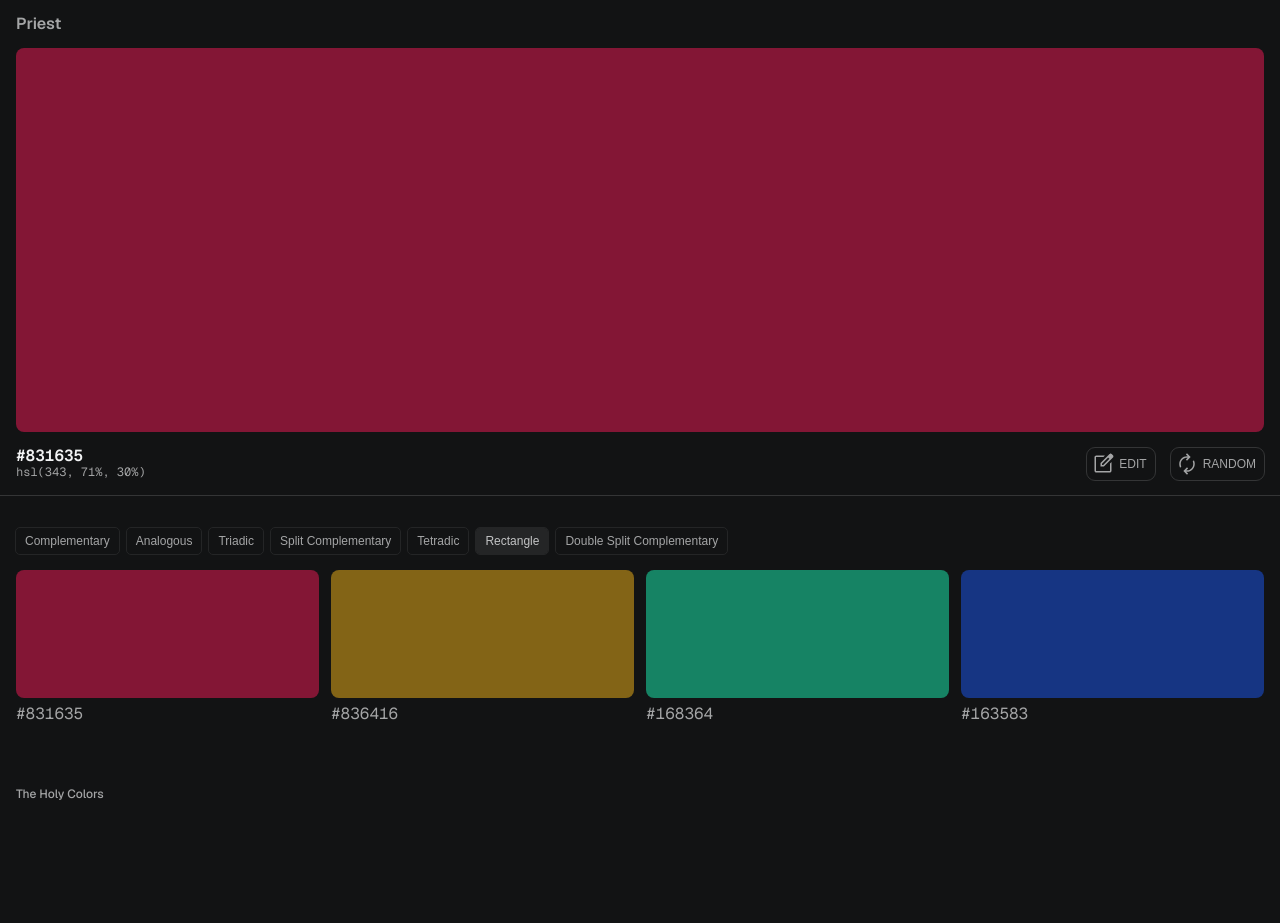
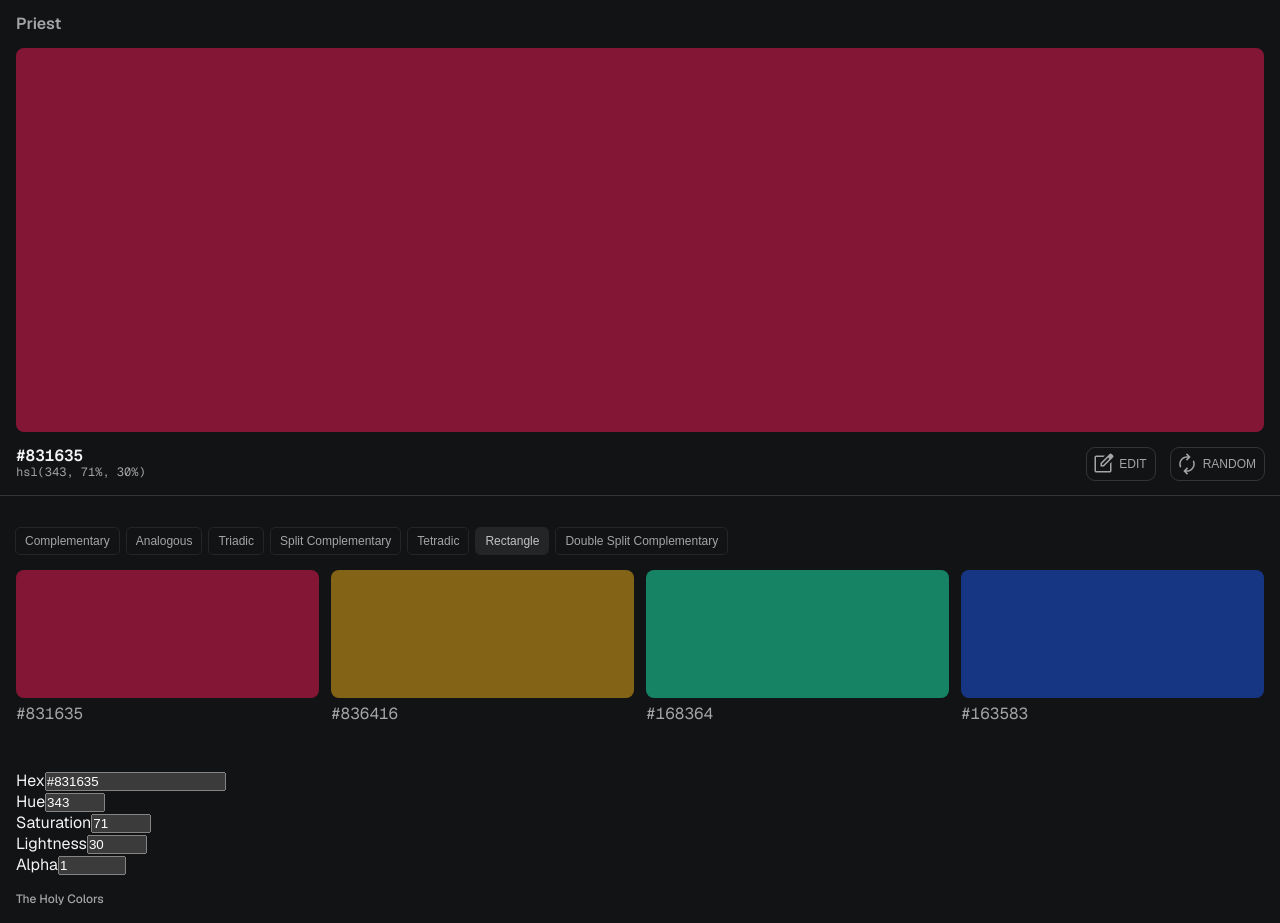
Before and after one commit to r-sp/priest, a Next.js app: page / in a window 1280 px wide. Before the commit the page ends 818 px from the top, so only its background shows below. Built offline with nearby package versions, Linux system fonts and the light colour scheme.

Commit message:
fix color options using zustand

```diff
--- a/src/components/color.tsx
+++ b/src/components/color.tsx
@@ -7,6 +7,7 @@ import ColorPicker from "./color-picker";
 import ColorDetails from "./color-details";
 import ColorOptions from "./color-options";
 import ColorHarmony from "./color-harmony";
+import ColorToolkit from "./color/toolkit";
 
 export default function Color(props: { raw: AnyColor }) {
   const [rawColor, setRawColor] = useState<AnyColor>(props.raw);
@@ -21,6 +22,7 @@ export default function Color(props: { raw: AnyColor }) {
         <ColorOptions color={{ hex: color.toHex(), rgb: color.toRgbString(), raw: color.toHsl() }} action={setRawColor} />
       </ColorDetails>
       <ColorHarmony raw={deferredColor} />
+      <ColorToolkit color={{ hex: color.toHex(), rgb: color.toRgbString(), raw: color.toHsl() }} action={setRawColor} />
     </section>
   );
 }
--- /dev/null
+++ b/src/components/color/input.tsx
@@ -0,0 +1,48 @@
+"use client";
+
+import { useState, useRef } from "react";
+import type { ChangeEventHandler, ComponentPropsWithoutRef } from "react";
+
+export default function ColorInput({
+  value,
+  update,
+  focus,
+  leave,
+  ...rest
+}: {
+  update?: ChangeEventHandler<HTMLInputElement>;
+  focus?: ChangeEventHandler<HTMLInputElement>;
+  leave?: ChangeEventHandler<HTMLInputElement>;
+} & ComponentPropsWithoutRef<"input">) {
+  const [color, setColor] = useState<typeof value>(value);
+  const ref = useRef<boolean>(false);
+
+  if (color !== value && ref.current === false) {
+    setColor(value);
+  }
+
+  return (
+    <input
+      value={color}
+      onChange={(e) => {
+        setColor(e.target.value);
+        if (update) {
+          update(e);
+        }
+      }}
+      onFocus={(e) => {
+        ref.current = true;
+        if (focus) {
+          focus(e);
+        }
+      }}
+      onBlur={(e) => {
+        ref.current = false;
+        if (leave) {
+          leave(e);
+        }
+      }}
+      {...rest}
+    />
+  );
+}
--- /dev/null
+++ b/src/components/color/toolkit.tsx
@@ -0,0 +1,124 @@
+"use client";
+
+import { create } from "zustand";
+import { useColor as getColor } from "~/lib/color";
+import type { Dispatch, SetStateAction } from "react";
+import type { AnyColor, HslaColor } from "~/lib/types";
+import ColorInput from "./input";
+
+type ColorState = {
+  hex: string;
+  rgb: string;
+  raw: HslaColor;
+};
+
+type ColorActions = {
+  setHex: (newColor: ColorState["hex"] | ((currentColor: ColorState["hex"]) => ColorState["hex"])) => void;
+  setRaw: (newColor: ColorState["raw"] | ((currentColor: ColorState["raw"]) => ColorState["raw"])) => void;
+};
+
+type ColorStore = ColorState & ColorActions;
+
+const useColorStore = (initValue: ColorState) => {
+  return create<ColorStore>()((set) => ({
+    ...initValue,
+    setHex: (newColor) =>
+      set((state) => ({
+        hex: typeof newColor === "function" ? newColor(state.hex) : newColor,
+      })),
+    setRaw: (newColor) =>
+      set((state) => ({
+        raw: typeof newColor === "function" ? newColor(state.raw) : newColor,
+      })),
+  }));
+};
+
+export default function ColorToolkit(props: { color: ColorState; action: Dispatch<SetStateAction<AnyColor>> }) {
+  const { hex, raw, setHex, setRaw } = useColorStore(props.color)((state) => state);
+
+  const updateHex = (color: string) => {
+    const currentColor = getColor(color);
+    const isValidColor = currentColor.isValid();
+
+    if (isValidColor) {
+      setHex(color);
+      props.action(currentColor.minify({ alphaHex: true }));
+    }
+    return color;
+  };
+
+  const updateHsl = (hsl: HslaColor) => {
+    props.action(hsl);
+    return hsl;
+  };
+  const updateHue = (hue: number) => setRaw((currentColor) => updateHsl({ ...currentColor, h: hue }));
+  const updateSaturation = (saturation: number) => setRaw((currentColor) => updateHsl({ ...currentColor, s: saturation }));
+  const updateLightness = (lightness: number) => setRaw((currentColor) => updateHsl({ ...currentColor, l: lightness }));
+  const updateAlpha = (alpha: number) => setRaw((currentColor) => updateHsl({ ...currentColor, a: alpha }));
+
+  return (
+    <div>
+      <div className="hex">
+        <label htmlFor="hex">Hex</label>
+        <ColorInput
+          type="text"
+          name="hex"
+          id="hex"
+          autoCorrect="false"
+          autoComplete="false"
+          value={hex}
+          update={(e) => updateHex(e.target.value)}
+        />
+      </div>
+      <div className="hue">
+        <label htmlFor="hue">Hue</label>
+        <input
+          type="number"
+          name="hsl"
+          id="hue"
+          min={0}
+          max={360}
+          value={raw.h}
+          onChange={(e) => updateHue(e.target.valueAsNumber)}
+        />
+      </div>
+      <div className="saturation">
+        <label htmlFor="saturation">Saturation</label>
+        <input
+          type="number"
+          name="hsl"
+          id="saturation"
+          min={0}
+          max={100}
+          value={raw.s}
+          onChange={(e) => updateSaturation(e.target.valueAsNumber)}
+        />
+      </div>
+      <div className="lightness">
+        <label htmlFor="lightness">Lightness</label>
+        <input
+          type="number"
+          name="hsl"
+          id="lightness"
+          min={0}
+          max={100}
+          value={raw.l}
+          onChange={(e) => updateLightness(e.target.valueAsNumber)}
+        />
+      </div>
+      <div className="alpha">
+        <label htmlFor="alpha">Alpha</label>
+        <input
+          type="number"
+          name="hsl"
+          id="alpha"
+          min={0}
+          max={1}
+          step={0.01}
+          value={raw.a}
+          onChange={(e) => updateAlpha(e.target.valueAsNumber)}
+        />
+      </div>
+    </div>
+  );
+}
```
